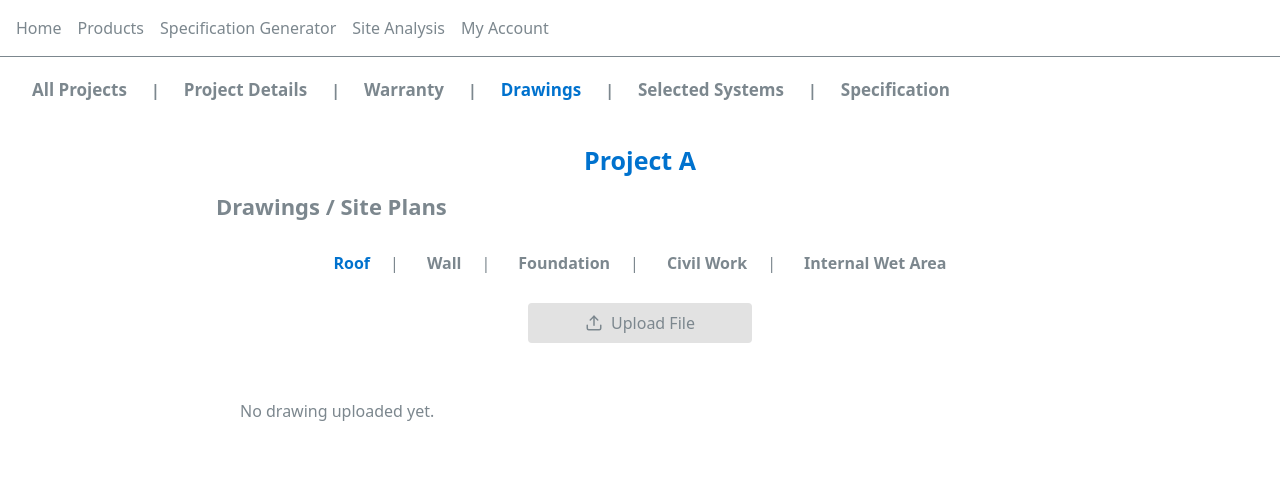
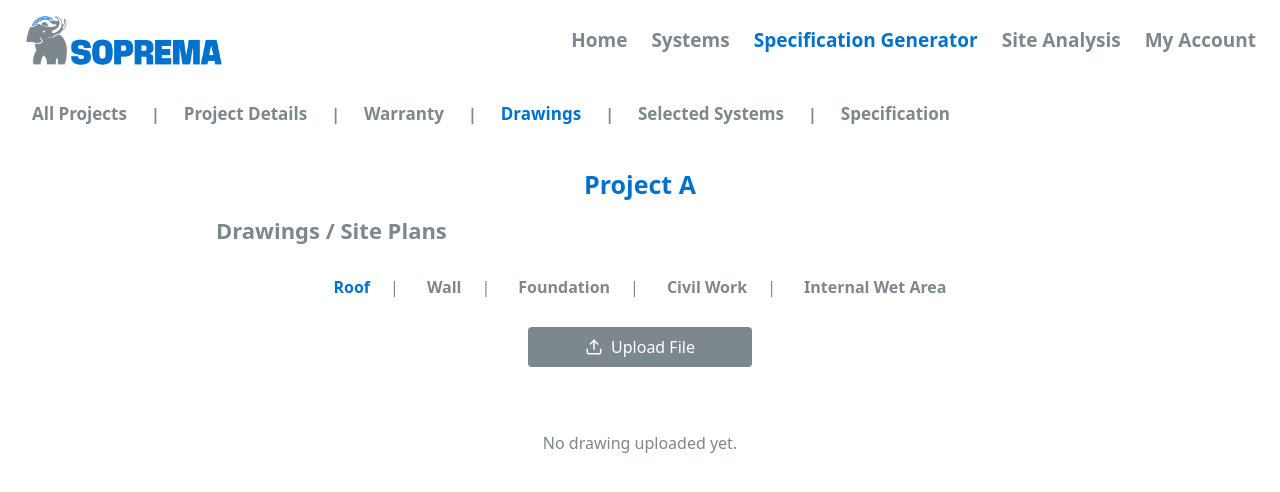
Before and after one commit to Walphhh/SopraSpec, a Next.js app in the folder sopra-spec-frontend/: page /specification-generator/1/drawings in a window 1280 px wide. Shown: the top 492 px of the page. Built offline with nearby package versions, Linux system fonts and the light colour scheme.

Commit message:
delete the unused navigation bar, small adjustment to the format

```diff
--- a/sopra-spec-frontend/src/app/layout.tsx
+++ b/sopra-spec-frontend/src/app/layout.tsx
@@ -1,10 +1,7 @@
-import Navbar from "../components/NavBar"
-import Breadcrumb from "../components/Breadcrumb"
+import NavBar from "@/components/NavBar"
 import "./globals.css"
 import type { Metadata } from "next";
-import { Geist, Geist_Mono } from "next/font/google";
 import "./globals.css";
-import NavBar from "@/features/common/components/NavBar";
 import { AuthProvider } from "@/utils/auth-provider";
 
 export const metadata: Metadata = {
--- a/sopra-spec-frontend/src/app/specification-generator/[id]/drawings/page.tsx
+++ b/sopra-spec-frontend/src/app/specification-generator/[id]/drawings/page.tsx
@@ -85,11 +85,10 @@ export default function DrawingsPage() {
                     <div key={s.key} className="flex items-center">
                         <span
                             onClick={() => setActiveSection(s.key)}
-                            className={`cursor-pointer py-1 font-semibold transition-colors ${
-                                activeSection === s.key
+                            className={`cursor-pointer py-1 font-semibold transition-colors ${activeSection === s.key
                                     ? "text-[#0072CE] hover:underline"
                                     : "text-[#7C878E] hover:underline"
-                            }`}
+                                }`}
                         >
                             {s.label}
                         </span>
@@ -114,7 +113,7 @@ export default function DrawingsPage() {
                 />
                 <label
                     htmlFor="upload-file"
-                    className="inline-flex items-center justify-center w-56 gap-2 px-4 py-2 bg-[#E2E2E2] text-[#7C878E] rounded cursor-pointer hover:bg-[#0072CE] hover:text-white transition"
+                    className="inline-flex items-center justify-center w-56 gap-2 px-4 py-2 bg-[#7C878E] text-white rounded cursor-pointer hover:bg-[#0072CE] transition"
                 >
                     <Upload size={18} /> Upload File
                 </label>
@@ -123,8 +122,8 @@ export default function DrawingsPage() {
             {/* Drawings list */}
             <div className="space-y-2">
                 {project.drawings &&
-                project.drawings[activeSection] &&
-                project.drawings[activeSection].length > 0 ? (
+                    project.drawings[activeSection] &&
+                    project.drawings[activeSection].length > 0 ? (
                     project.drawings[activeSection].map((d, idx) => (
                         <div
                             key={idx}
@@ -145,44 +144,13 @@ export default function DrawingsPage() {
                         </div>
                     ))
                 ) : (
-                    <div className="w-full text-center py-4">
-                        <p className="text-[#7C878E]">No drawing uploaded yet.</p>
+                    <div className="w-full h-30 flex justify-center items-center">
+                        <p className="text-[#7C878E] text-center">No drawing uploaded yet.</p>
                     </div>
                 )}
             </div>
 
             {/* Zoom modal */}
-            {/* {zoomedDrawing && (
-                <div
-                    ref={modalRef}
-                    onClick={handleModalClick}
-                    className="fixed inset-0 bg-black bg-opacity-50 flex justify-center items-center z-50"
-                >
-                    <div className="relative bg-white p-4 rounded max-w-3xl w-full">
-                        <button
-                            onClick={() => setZoomedDrawing(null)}
-                            className="absolute top-2 right-2 text-red-500 hover:text-red-700"
-                        >
-                            <X size={20} />
-                        </button>
-
-                        {zoomedDrawing.url.toLowerCase().endsWith(".pdf") ? (
-                            <iframe
-                                src={zoomedDrawing.url}
-                                className="w-full h-[600px]"
-                                title={zoomedDrawing.name}
-                            />
-                        ) : (
-                            <img
-                                src={zoomedDrawing.url}
-                                alt={zoomedDrawing.name}
-                                className="w-full object-contain max-h-[600px]"
-                            />
-                        )}
-                    </div>
-                </div>
-            )} */}
-
             {zoomedDrawing && (
                 <div
                     ref={modalRef}
--- a/sopra-spec-frontend/src/features/common/components/NavBar.tsx
+++ /dev/null
@@ -1,22 +0,0 @@
-'use client';
-import Link from 'next/link';
-
-export default function NavBar() {
-  const links = [
-    { href: '/home', label: 'Home' },
-    { href: '/brand-selection', label: 'Products' },
-    { href: '/projects/1/specification', label: 'Specification Generator' },
-    { href: '#', label: 'Site Analysis' },
-    { href: '#', label: 'My Account' },
-  ];
-
-  return (
-    <nav className="flex gap-4 p-4 border-b">
-      {links.map((l) => (
-        <Link key={l.label} href={l.href} className="hover:text-blue-600">
-          {l.label}
-        </Link>
-      ))}
-    </nav>
-  );
-}
```
Also changed, not shown: 1 other file (tests, documents, lock files or other folders).
